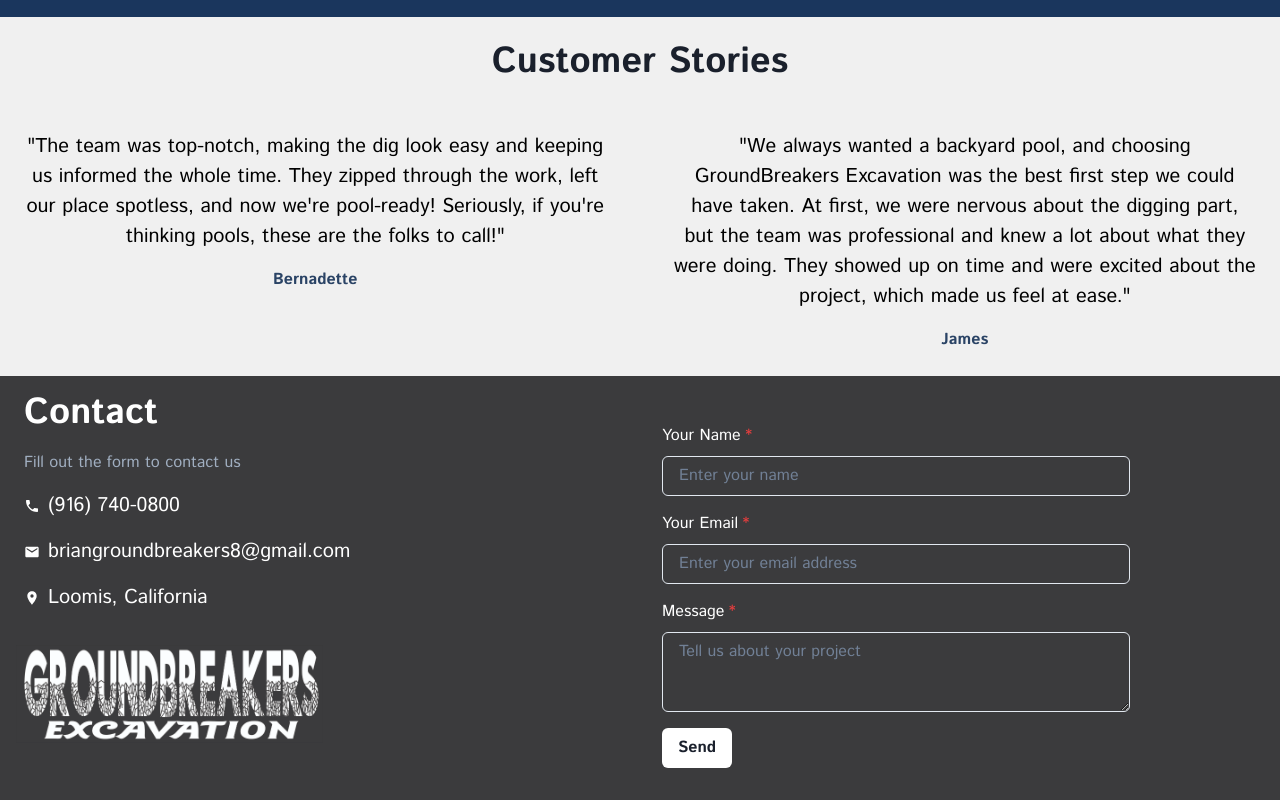
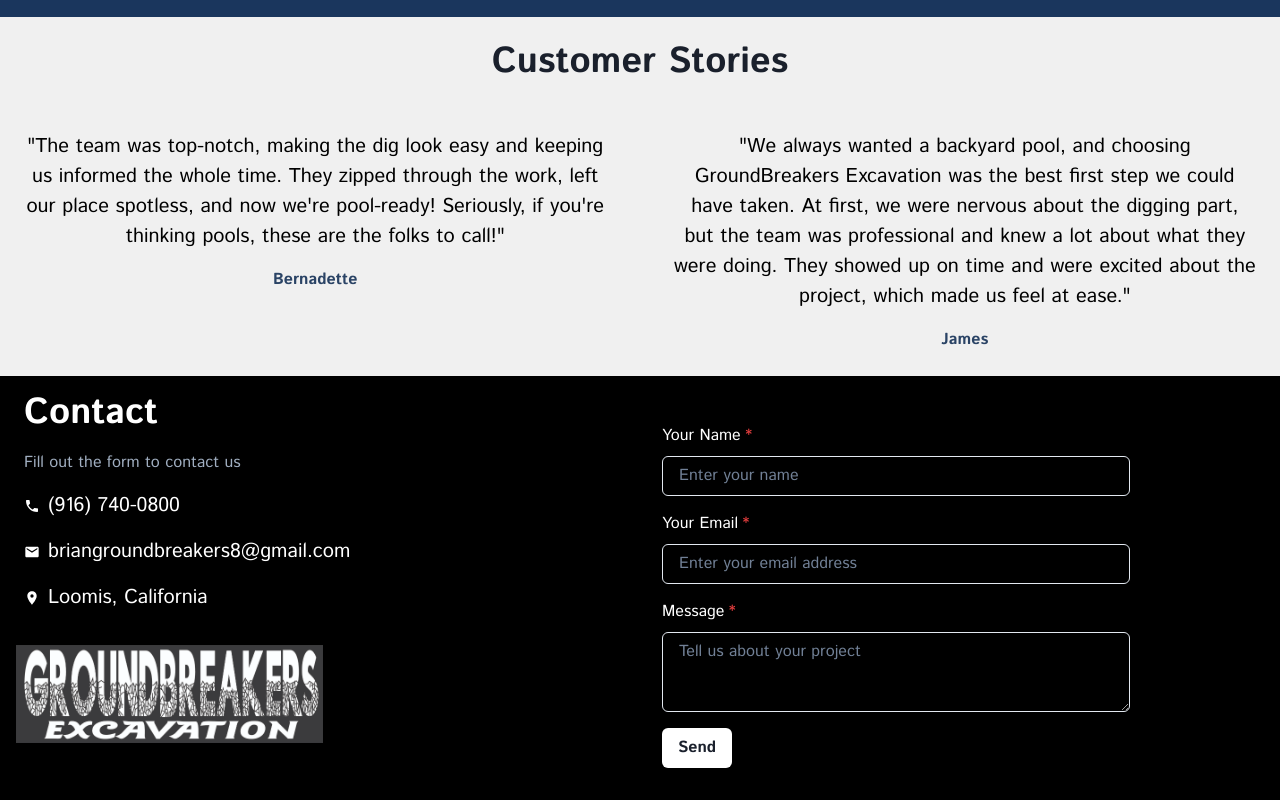
Before and after one commit to andrewbantly/groundbreakers, a React (Create React App) app: page / in a window 1280 px wide. Shown: the part 2812-3612 px from the top of the page. Built offline with nearby package versions, Linux system fonts and the light colour scheme.

Commit message:
contact bg color

```diff
--- a/src/components/pages/contact.js
+++ b/src/components/pages/contact.js
@@ -18,7 +18,7 @@ import ContactForm from '../forms/contactForm';
 export function Contact() {
 
     return (
-        <Box bg="#3B3B3D" w="full" p={4} id="contact" color="white">
+        <Box bg="black" w="full" p={4} id="contact" color="white">
                 <Flex
                     direction={{ base: 'column', md: 'row' }}
                     justify="space-between"
```
